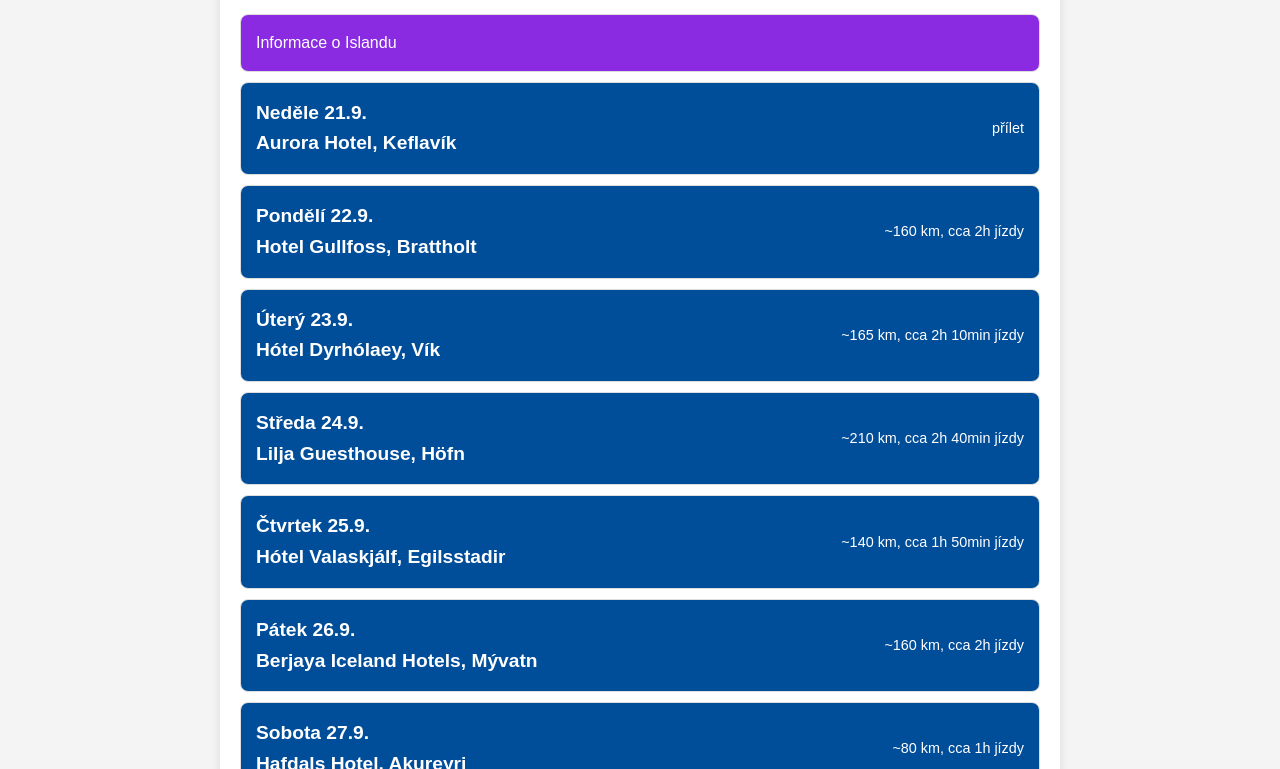
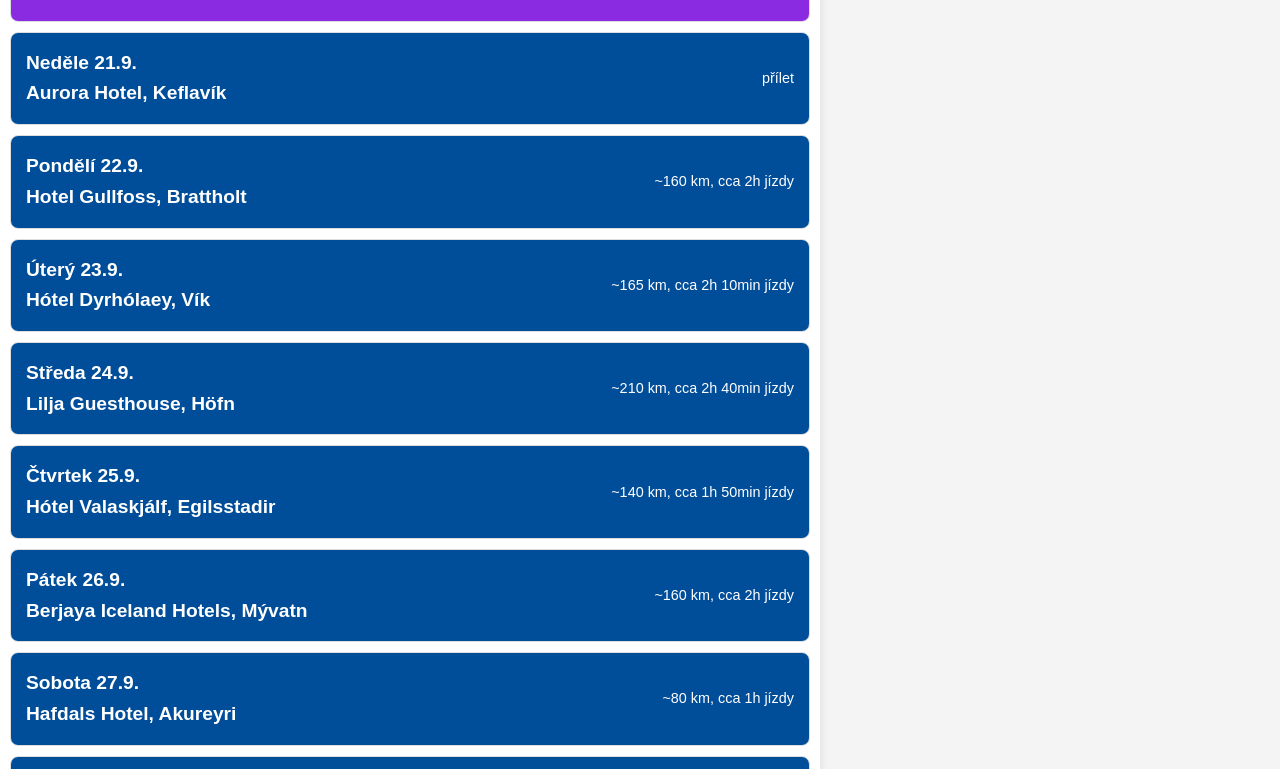
Before and after one commit to MartinFalhar/island, a plain HTML site: page index.html in a window 1280 px wide. Shown: the part 140-909 px from the top of the page. Drawn offline with Linux system fonts and the light colour scheme.

Commit message:
2025-09-20

```diff
--- a/index.css
+++ b/index.css
@@ -2,7 +2,7 @@ body {
   font-family: Arial, sans-serif;
   line-height: 1.6;
   margin: 0;
-  padding: 20px;
+  padding: 0px;
   background-color: #f4f4f4;
 }
 
@@ -60,9 +60,9 @@ p {
 
 .container {
   max-width: 800px;
-  margin: auto;
+  margin: 0;
   background: #fff;
-  padding: 20px;
+  padding: 10px;
   box-shadow: 0 0 10px rgba(0, 0, 0, 0.1);
   text-align: center;
 }
@@ -71,7 +71,6 @@ p {
   color: green;
   font-weight: bold;
   font-size: 16px;
-
 }
 
 .unPaid {
--- a/index.html
+++ b/index.html
@@ -24,7 +24,7 @@
             <style>
               body {
                 font-family: Arial, sans-serif;
-                margin: 20px;
+                margin: 0px;
               }
               label,
               input,
@@ -67,7 +67,7 @@
             <a href="https://en.vedur.is/">Oficiální meteo stránky</a>
           </div>
           <div class="box">
-            <a href="https://en.gottvedur.is/en/">Meteo na mobil</a>
+            <a href="https://gottvedur.is/en/">Meteo na mobil</a>
           </div>
           <div class="box">
             <a href="https://umferdin.is/en">Dopravní uzavírky</a>
```
